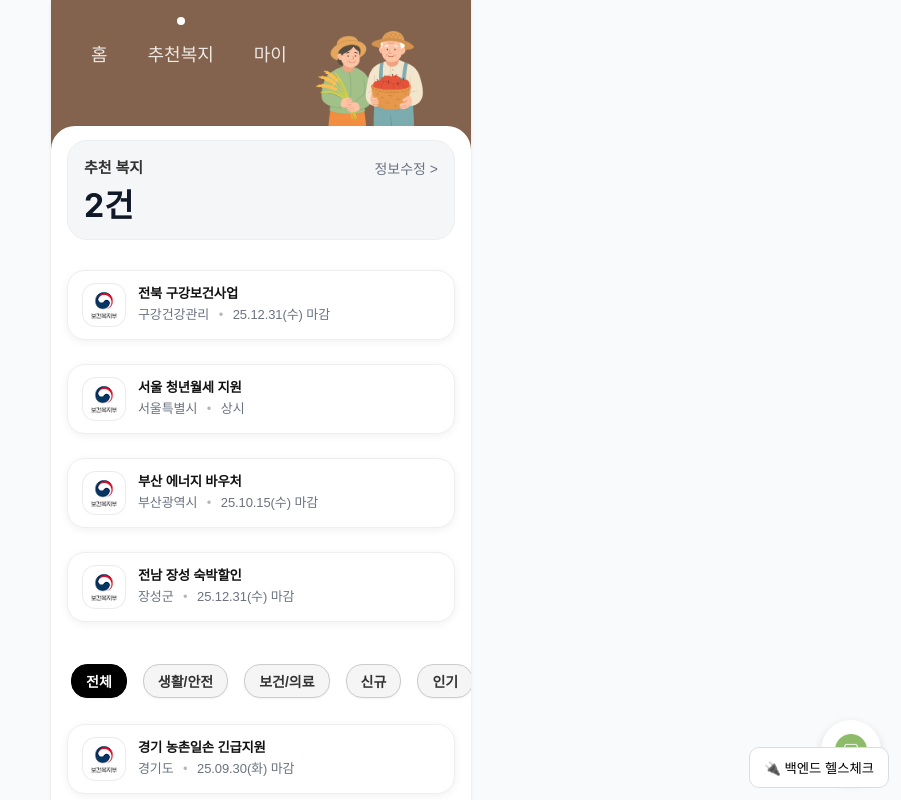
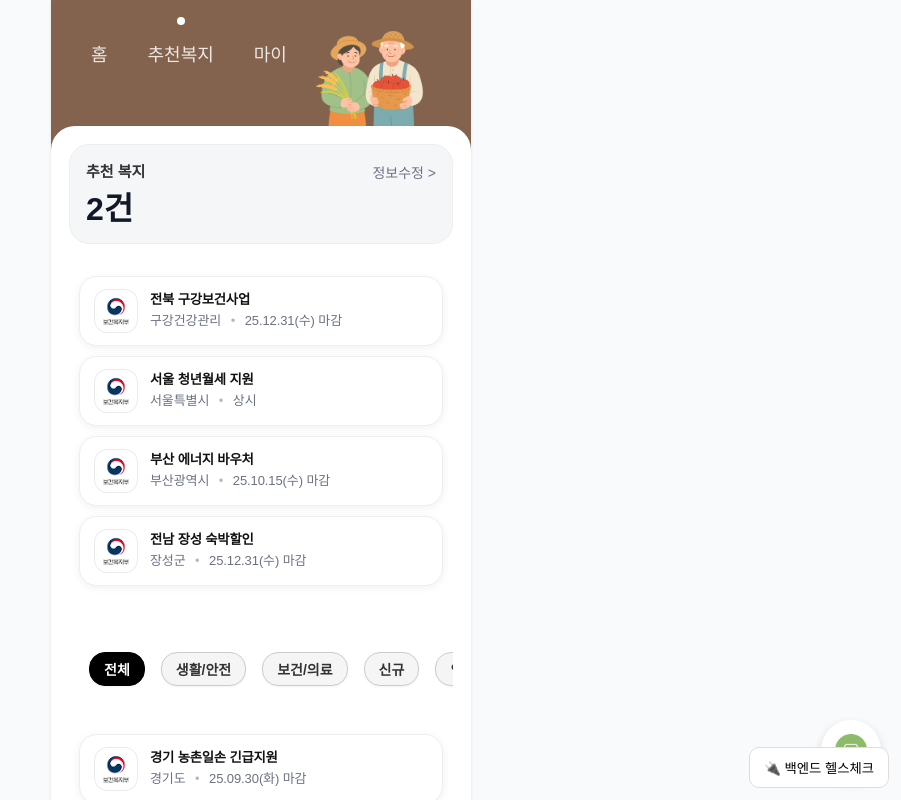
Before and after one commit to sieunkirn/2025hackathon, a React (Vite) app: page /welfare in a window 1280 px wide. Shown: the top 800 px of the page, without its empty margins (379-1280 px from the left). Built offline with nearby package versions, Linux system fonts and the light colour scheme.

Commit message:
Update WelfarePage.jsx

```diff
--- a/src/components/pages/WelfarePage.jsx
+++ b/src/components/pages/WelfarePage.jsx
@@ -1,18 +1,18 @@
-// pages/WelfarePage.jsx
 import { useState } from 'react'
 import { useNavigate } from 'react-router-dom'
 import { useApp } from '../../contexts/AppContext.jsx'
 import TabHeader from '../common/TabHeader.jsx'
 import '../../styles/components.css'
 
-export default function WelfarePage() {
+export default function HomePage() {
     const { userData } = useApp()
     const navigate = useNavigate()
 
     const handleInfoEdit = () => navigate('/info')
-    const goDetail = () => navigate('/policy')
-    const handleGoChatbot = () => navigate('/chatbot') // ✅ 추가
+    const handleGoPolicy = () => navigate('/policy')
+    const handleGoChatbot = () => navigate('/chatbot')
 
+    // WelfarePage와 동일한 리스트/카테고리 구성
     const allPolicies = [
         { id: 1, title: '전북 구강보건사업', org: '구강건강관리', due: '25.12.31(수) 마감', category: '보건/의료' },
         { id: 2, title: '서울 청년월세 지원', org: '서울특별시',   due: '상시',              category: '생활/안전' },
@@ -28,35 +28,48 @@ export default function WelfarePage() {
 
     const categories = ['전체', '생활/안전', '보건/의료', '신규', '인기']
     const [activeCategory, setActiveCategory] = useState('전체')
-
-    const filtered =
-        activeCategory === '전체'
-            ? allPolicies
-            : allPolicies.filter(p => p.category === activeCategory)
-
-    const count = userData?.recommendedCount ?? 2
+    const filtered = activeCategory === '전체' ? allPolicies : allPolicies.filter(p => p.category === activeCategory)
 
     return (
-        <div className="welfare-page">
+        <div className="home-page">
             <TabHeader />
 
-            {/* 상단 추천복지 박스 */}
+            {/* ✅ WelfarePage 스타일/구조를 그대로 적용 */}
             <div className="page-content welfare-hero">
-                <div className="welfare-hero__panel">
+                <div
+                    className="welfare-hero__panel"
+                    onClick={handleGoPolicy}
+                    role="button"
+                    tabIndex={0}
+                    onKeyDown={(e) => {
+                        if (e.key === 'Enter' || e.key === ' ') {
+                            e.preventDefault()
+                            handleGoPolicy()
+                        }
+                    }}
+                    style={{ cursor: 'pointer' }}
+                >
                     <div className="welfare-hero__head">
                         <span className="welfare-hero__title">추천 복지</span>
-                        <button type="button" className="linklike" onClick={handleInfoEdit}>
+                        <button
+                            type="button"
+                            className="linklike"
+                            onClick={(e) => {
+                                e.stopPropagation()
+                                handleInfoEdit()
+                            }}
+                        >
                             정보수정 &gt;
                         </button>
                     </div>
-                    <div className="welfare-hero__count">{count}건</div>
-                </div>
+                    <div className="welfare-hero__count">{userData?.recommendedCount ?? 2}건</div>
                 </div>
 
-            {/* 필터 대상 리스트 */}
+                {/* 리스트 1: 카테고리 필터 대상 */}
                 <section className="policy-list">
+                    {/*<h4>많이 본 정책</h4>*/}
                     {filtered.map(p => (
-                    <button key={p.id} className="policy-row" onClick={goDetail} type="button">
+                        <button key={p.id} className="policy-row" onClick={handleGoPolicy} type="button">
                             <img className="policy-row__logo" src="/images/govLogo.png" alt="보건복지부" />
                             <div className="policy-row__body">
                                 <p className="policy-row__title">{p.title}</p>
@@ -82,10 +95,12 @@ export default function WelfarePage() {
                     ))}
                 </section>
 
-            {/* 카테고리 아래 추가 리스트 */}
+
+                {/* 리스트 2: 추가 리스트 */}
                 <section className="policy-list policy-list--more">
+                    {/*<h4>신규 정책</h4>*/}
                     {morePolicies.map(p => (
-                    <button key={p.id} className="policy-row" onClick={goDetail} type="button">
+                        <button key={p.id} className="policy-row" onClick={handleGoPolicy} type="button">
                             <img className="policy-row__logo" src="/images/govLogo.png" alt="보건복지부" />
                             <div className="policy-row__body">
                                 <p className="policy-row__title">{p.title}</p>
@@ -96,6 +111,7 @@ export default function WelfarePage() {
                         </button>
                     ))}
                 </section>
+            </div>
 
             {/* 플로팅 챗봇 */}
             <button className="floating-chatbot" onClick={handleGoChatbot} aria-label="챗봇 열기">
```
Lines whose indentation alone changed are shown as unchanged.
